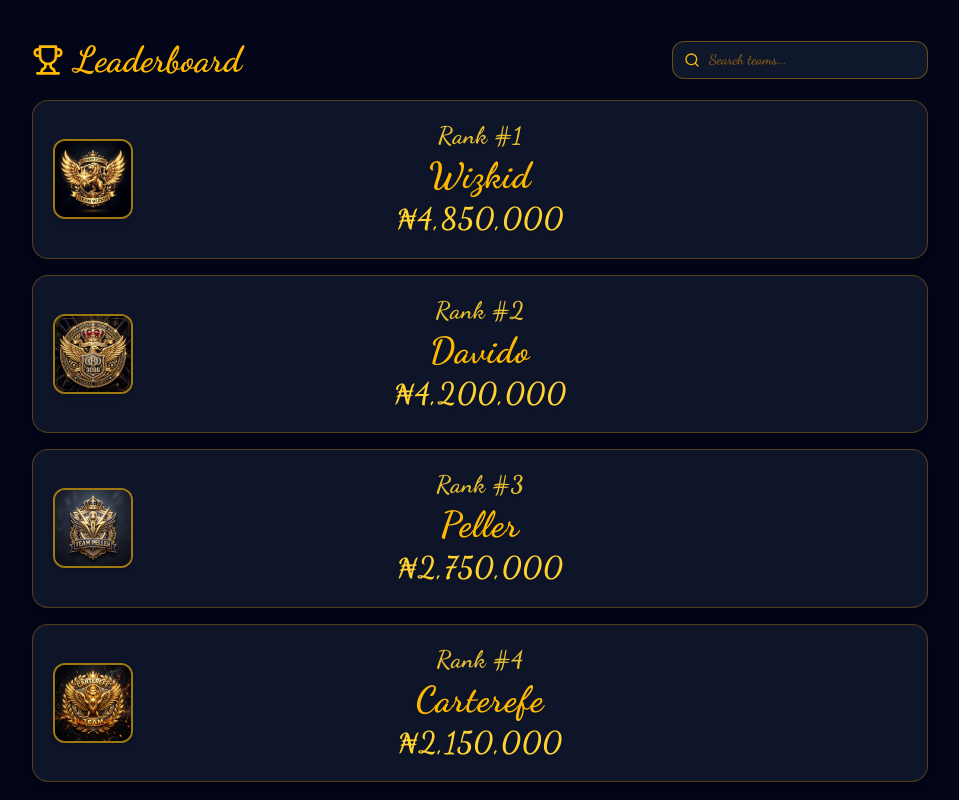
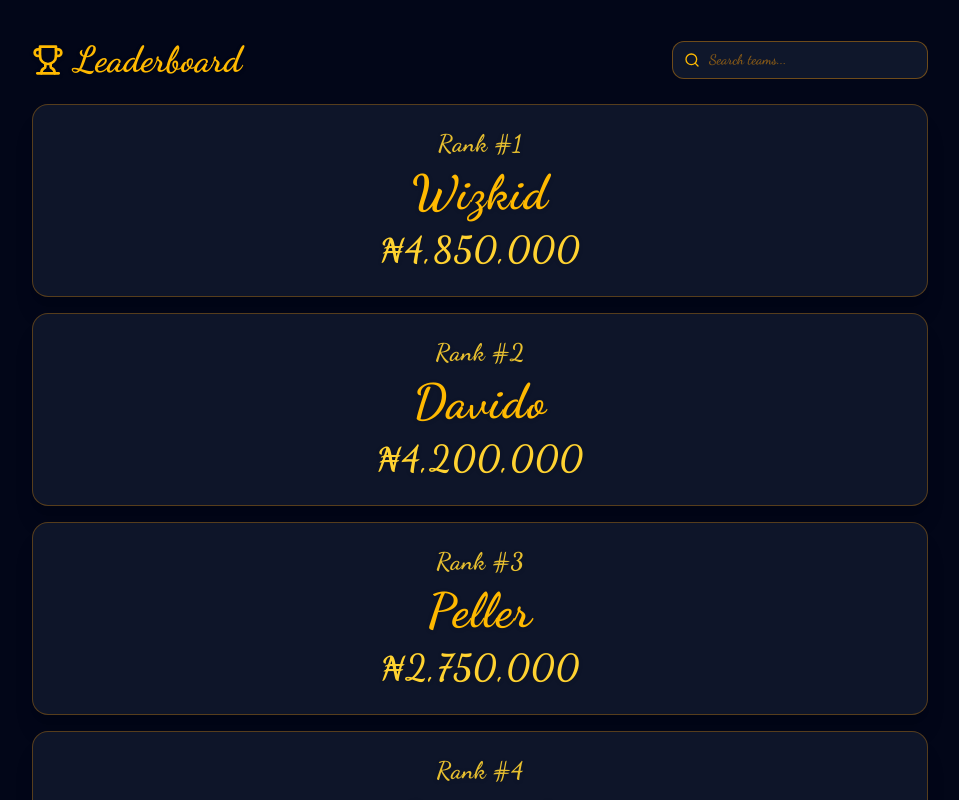
Before and after one commit to Coordinator-hq/001, a React (Vite) app: page / in a window 1280 px wide. Shown: the top 800 px of the page, without its empty margins (160-1119 px from the left). Built offline with nearby package versions, Linux system fonts and the light colour scheme.

Commit message:
refactor: remove team logos and platform branding
Clean up UI components and data structures by removing team logo references and updating platform-specific branding strings.

```diff
--- a/src/components/LeaderboardView.tsx
+++ b/src/components/LeaderboardView.tsx
@@ -25,9 +25,9 @@
   });
 
   return (
-    <div className="max-w-4xl mx-auto space-y-5">
+    <div className="max-w-4xl mx-auto space-y-6">
       {/* Header & Search with Gold & Cursive Styling */}
-      <div className="flex flex-col sm:flex-row sm:items-center justify-between gap-3 pt-2">
+      <div className="flex flex-col sm:flex-row sm:items-center justify-between gap-4 pt-2">
         <h1 className="text-3xl sm:text-4xl font-extrabold text-amber-400 font-cursive flex items-center gap-2.5 drop-shadow">
           <Trophy className="w-8 h-8 text-amber-400" />
           <span>Leaderboard</span>
@@ -45,57 +45,35 @@
         </div>
       </div>
 
-      {/* Elongated Horizontal Team Boxes with Gold & Cursive Lettering */}
+      {/* Elongated Horizontal Team Boxes with Pure Gold Cursive Typography */}
       <div className="space-y-4">
         {filteredTeams.map((team, idx) => {
           return (
             <div
               key={team.id}
               onClick={() => onSelectTeam(team)}
-              className="w-full bg-slate-900/95 hover:bg-slate-850 border border-amber-500/30 hover:border-amber-400 rounded-2xl p-4 sm:p-5 transition-all duration-200 shadow-xl hover:shadow-amber-500/10 flex items-center justify-between cursor-pointer group relative overflow-hidden"
+              className="w-full bg-slate-900/95 hover:bg-slate-850 border border-amber-500/30 hover:border-amber-400 rounded-2xl py-6 px-6 sm:px-8 transition-all duration-200 shadow-xl hover:shadow-amber-500/10 flex items-center justify-center cursor-pointer group relative overflow-hidden text-center"
             >
               {/* Subtle gold glow on hover */}
               <div className="absolute inset-0 bg-gradient-to-r from-amber-500/10 via-amber-400/5 to-transparent opacity-0 group-hover:opacity-100 transition-opacity pointer-events-none" />
 
-              {/* Far Left: Team Logo */}
-              <div className="shrink-0 z-10">
-                {team.logoUrl ? (
-                  <img
-                    src={team.logoUrl}
-                    alt={team.name}
-                    referrerPolicy="no-referrer"
-                    className="w-16 h-16 sm:w-20 sm:h-20 rounded-xl object-cover border-2 border-amber-400/60 shadow-md group-hover:scale-105 transition-transform"
-                  />
-                ) : (
-                  <div
-                    className="w-16 h-16 sm:w-20 sm:h-20 rounded-xl flex items-center justify-center font-black text-lg sm:text-xl text-amber-300 shadow-md border-2 border-amber-400/60 group-hover:scale-105 transition-transform font-cursive"
-                    style={{ backgroundColor: team.primaryColor || '#1e1b4b' }}
-                  >
-                    {team.tag}
-                  </div>
-                )}
-              </div>
-
-              {/* Center: Stacked Rank, Team Name, and Total Balance in Gold Cursive Font in Naira */}
-              <div className="flex-1 flex flex-col items-center justify-center text-center font-cursive text-amber-400 z-10 px-2 select-none">
+              {/* Stacked Rank, Team Name, and Total Balance in Gold Cursive Font in Naira */}
+              <div className="flex flex-col items-center justify-center font-cursive text-amber-400 z-10 select-none space-y-1">
                 {/* 1. Rank */}
                 <span className="text-lg sm:text-2xl font-bold tracking-wide text-amber-300/90 drop-shadow-sm leading-tight">
                   Rank #{idx + 1}
                 </span>
 
                 {/* 2. Team Name */}
-                <h2 className="text-2xl sm:text-4xl font-extrabold text-amber-400 tracking-wide drop-shadow my-0.5 leading-tight group-hover:text-yellow-300 transition-colors">
+                <h2 className="text-3xl sm:text-5xl font-extrabold text-amber-400 tracking-wide drop-shadow leading-tight group-hover:text-yellow-300 transition-colors">
                   {team.name}
                 </h2>
 
                 {/* 3. Total Balance in Naira (₦) */}
-                <span className="text-xl sm:text-3xl font-black text-amber-300 tracking-wide drop-shadow leading-tight">
+                <span className="text-2xl sm:text-4xl font-black text-amber-300 tracking-wide drop-shadow leading-tight">
                   ₦{team.totalBalance.toLocaleString()}
                 </span>
               </div>
-
-              {/* Far Right Spacer to ensure true geometric center alignment */}
-              <div className="w-16 sm:w-20 shrink-0 hidden sm:block pointer-events-none" aria-hidden="true" />
             </div>
           );
         })}
--- a/src/components/TeamScreen.tsx
+++ b/src/components/TeamScreen.tsx
@@ -97,7 +97,6 @@
       teamName: team.name,
       teamId: team.id,
       teamTag: team.tag,
-      teamLogo: team.logoUrl,
       onSuccess: (response) => {
         setIsProcessing(false);
         const creditedAmount = response.amount || amount;
@@ -135,25 +134,8 @@
       {/* Main Team Hero Banner in Gold & Cursive */}
       <div className="bg-slate-900/95 border border-amber-500/40 rounded-3xl p-6 md:p-8 shadow-2xl relative overflow-hidden">
         <div className="relative z-10 flex flex-col md:flex-row items-start md:items-center justify-between gap-6">
-          <div className="flex items-center gap-4">
-            {team.logoUrl ? (
-              <img
-                src={team.logoUrl}
-                alt={team.name}
-                referrerPolicy="no-referrer"
-                className="w-20 h-20 md:w-24 md:h-24 rounded-2xl object-cover border-2 border-amber-400/60 shadow-lg shrink-0"
-              />
-            ) : (
-              <div
-                className="w-20 h-20 md:w-24 md:h-24 rounded-2xl flex items-center justify-center text-3xl font-black text-amber-300 shrink-0 shadow-lg border-2 border-amber-400/60"
-                style={{ backgroundColor: team.primaryColor || '#1e1b4b' }}
-              >
-                {team.tag}
-              </div>
-            )}
-
           <div>
-              <div className="flex items-center gap-2.5">
+            <div className="flex items-center gap-3">
               <h1 className="text-3xl md:text-5xl font-black text-amber-400 tracking-wide drop-shadow">
                 {team.name}
               </h1>
@@ -172,7 +154,6 @@
               </span>
               <span aria-hidden="true">·</span>
               <span className="font-bold">{team.fanCount.toLocaleString()} Total Contributions</span>
-              </div>
             </div>
           </div>
 
--- a/src/data/initialLeagueData.ts
+++ b/src/data/initialLeagueData.ts
@@ -1,12 +1,7 @@
 import { DailyQuest, FanPerkItem, Team, TriviaQuestion } from '../types/game';
 
-export const PELLER_LOGO = '/src/assets/images/peller_team_logo_1791097702665.jpg';
-export const CARTEREFE_LOGO = '/src/assets/images/carterefe_team_logo_1791097714987.jpg';
-export const DAVIDO_LOGO = '/src/assets/images/davido_team_logo_1791097725011.jpg';
-export const WIZKID_LOGO = '/src/assets/images/wizkid_team_logo_1791097735244.jpg';
-
-export const TROPHY_IMAGE_URL = '/src/assets/images/apex_championship_trophy_1791079233293.jpg';
-export const ARENA_IMAGE_URL = '/src/assets/images/apex_arena_stadium_1791079244790.jpg';
+export const TROPHY_IMAGE_URL = '';
+export const ARENA_IMAGE_URL = '';
 export const FAN_PERKS_CATALOG: FanPerkItem[] = [];
 
 export const INITIAL_TEAMS: Team[] = [
@@ -18,7 +13,6 @@
     primaryColor: '#F59E0B',
     accentColor: '#FDE047',
     bgGradient: 'from-amber-500/20 via-yellow-500/10 to-transparent',
-    logoUrl: WIZKID_LOGO,
     totalBalance: 4850000,
     previousRank: 1,
     currentRank: 1,
@@ -38,7 +32,6 @@
     primaryColor: '#EAB308',
     accentColor: '#FEF08A',
     bgGradient: 'from-yellow-500/20 via-amber-500/10 to-transparent',
-    logoUrl: DAVIDO_LOGO,
     totalBalance: 4200000,
     previousRank: 2,
     currentRank: 2,
@@ -57,7 +50,6 @@
     primaryColor: '#F59E0B',
     accentColor: '#FCD34D',
     bgGradient: 'from-amber-600/20 via-yellow-500/10 to-transparent',
-    logoUrl: PELLER_LOGO,
     totalBalance: 2750000,
     previousRank: 3,
     currentRank: 3,
@@ -76,7 +68,6 @@
     primaryColor: '#D97706',
     accentColor: '#FBBF24',
     bgGradient: 'from-orange-500/20 via-amber-500/10 to-transparent',
-    logoUrl: CARTEREFE_LOGO,
     totalBalance: 2150000,
     previousRank: 4,
     currentRank: 4,
--- a/src/utils/flutterwave.ts
+++ b/src/utils/flutterwave.ts
@@ -7,7 +7,6 @@
   teamName: string;
   teamId: string;
   teamTag?: string;
-  teamLogo?: string;
   onSuccess: (response: { transaction_id: string; tx_ref: string; amount: number; status: string }) => void;
   onClose?: () => void;
 }
@@ -42,8 +41,7 @@
     },
     customizations: {
       title: `${config.teamName} - Pot Contribution`,
-      description: `Contribution to ${config.teamName} Leaderboard Pot (₦${config.amount.toLocaleString()})`,
-      logo: config.teamLogo || 'https://checkout.flutterwave.com/assets/img/rave-logo.png',
+      description: `Contribution to ${config.teamName} Leaderboard Pot (₦${config.amount.toLocaleString()})`
     },
     meta: {
       team_id: config.teamId,
@@ -51,7 +49,7 @@
       team_tag: config.teamTag || '',
       pot_amount_ngn: config.amount,
       contribution_timestamp: new Date().toISOString(),
-      platform: 'Apex Leaderboard Championship'
+      platform: '001 Championship'
     },
     callback: function (data: { transaction_id?: string; tx_ref?: string; amount?: number; status?: string }) {
       if (data.status === 'successful' || data.status === 'completed' || !data.status) {
```
Lines whose indentation alone changed are shown as unchanged.
